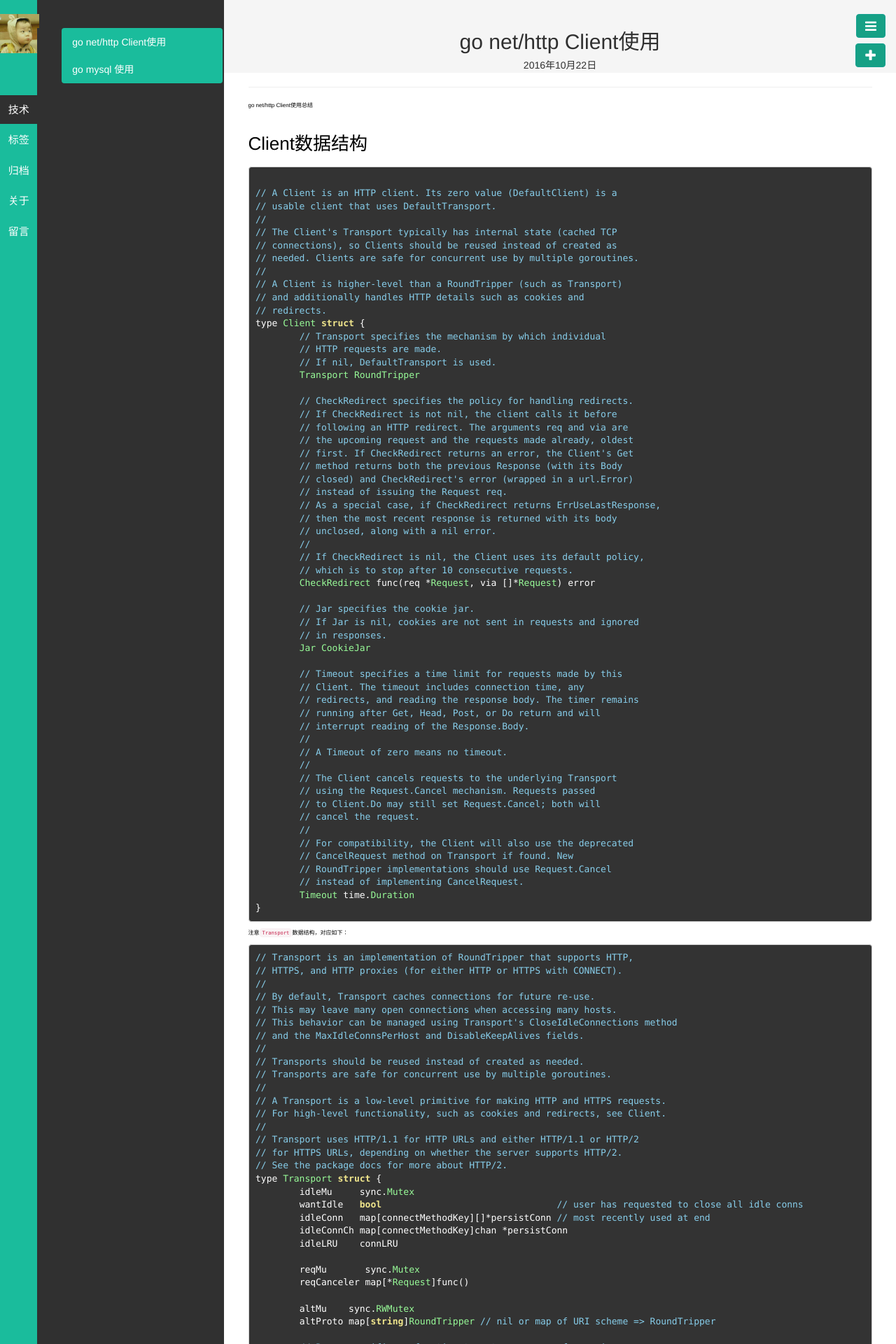
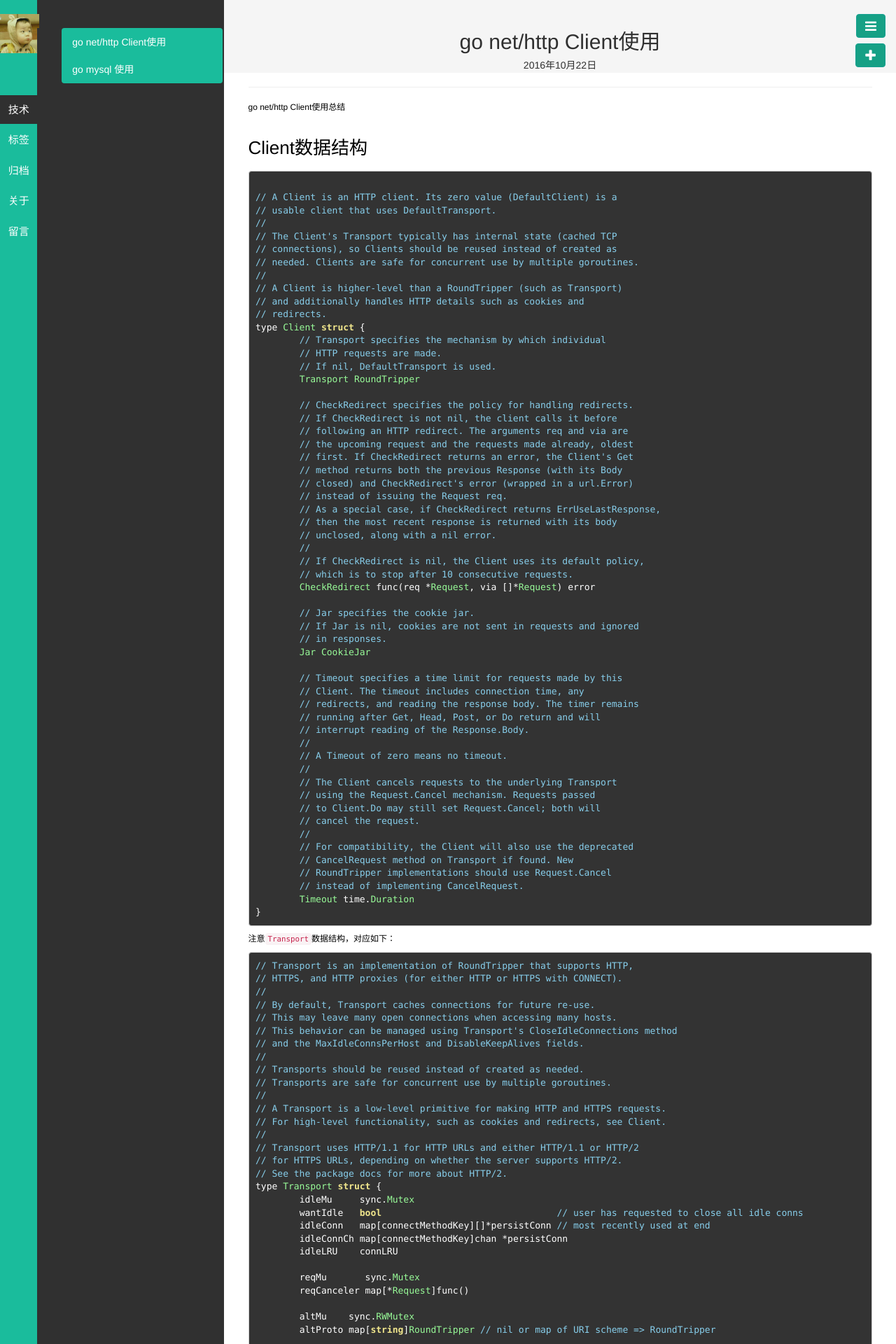
Before and after one commit to duyanghao/duyanghao.github.io, a Jekyll site: the page built from _posts/技术/2016-10-22-go-net-http-client.md, in a window 1280 px wide. Shown: the top 1920 px of the page at 70% size. Built offline with Jekyll 4.4.1, drawn with Linux system fonts in a browser that asks for light colours; comment, search, counter and statistics services are not loaded.

Commit message:
Update Template for Page-Layout
Signed-off-by: duyanghao <1294057873@qq.com>

```diff
--- a/public/css/base.css
+++ b/public/css/base.css
@@ -103,7 +103,7 @@ body, html {
   line-height: 1.42857143;
 }
 #content {
-  font-size: 8px;
+  font-size: 12px;
 	color: #000000
 }
 #content h2, h3 {
```
